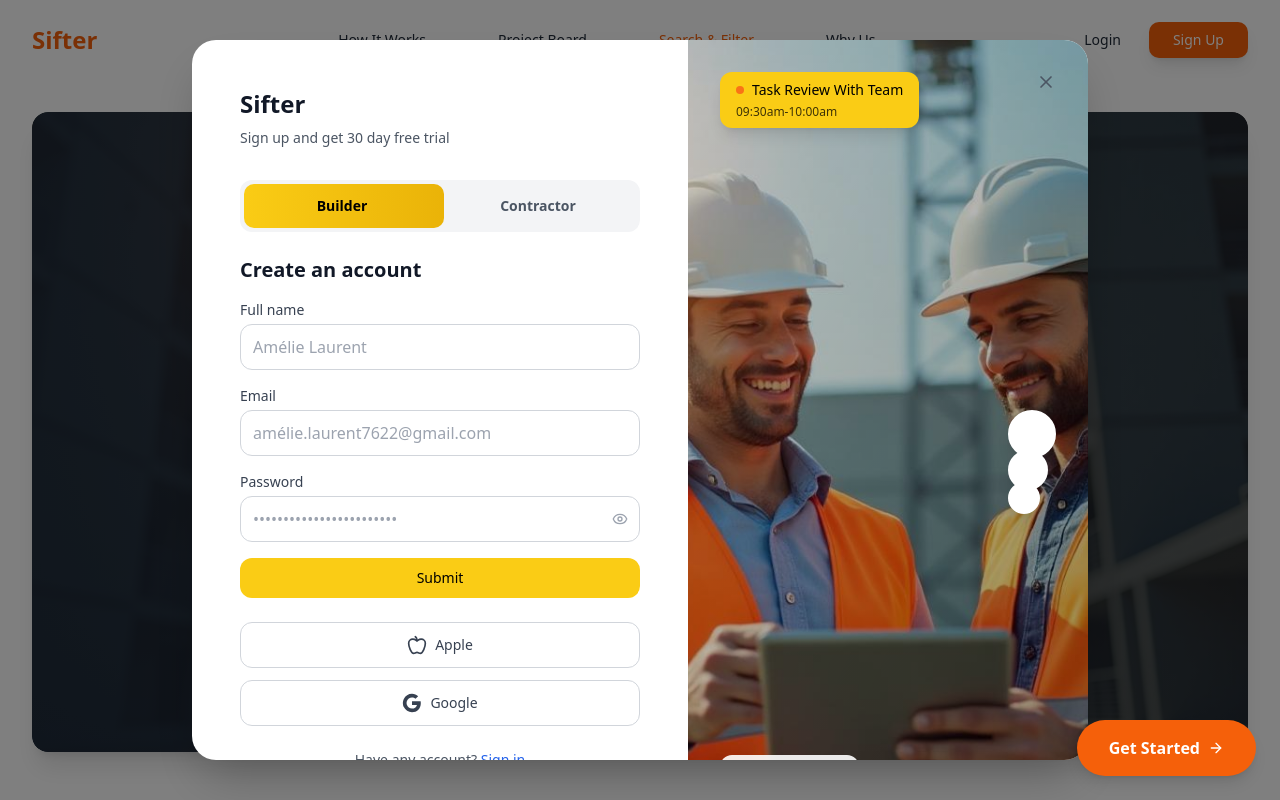
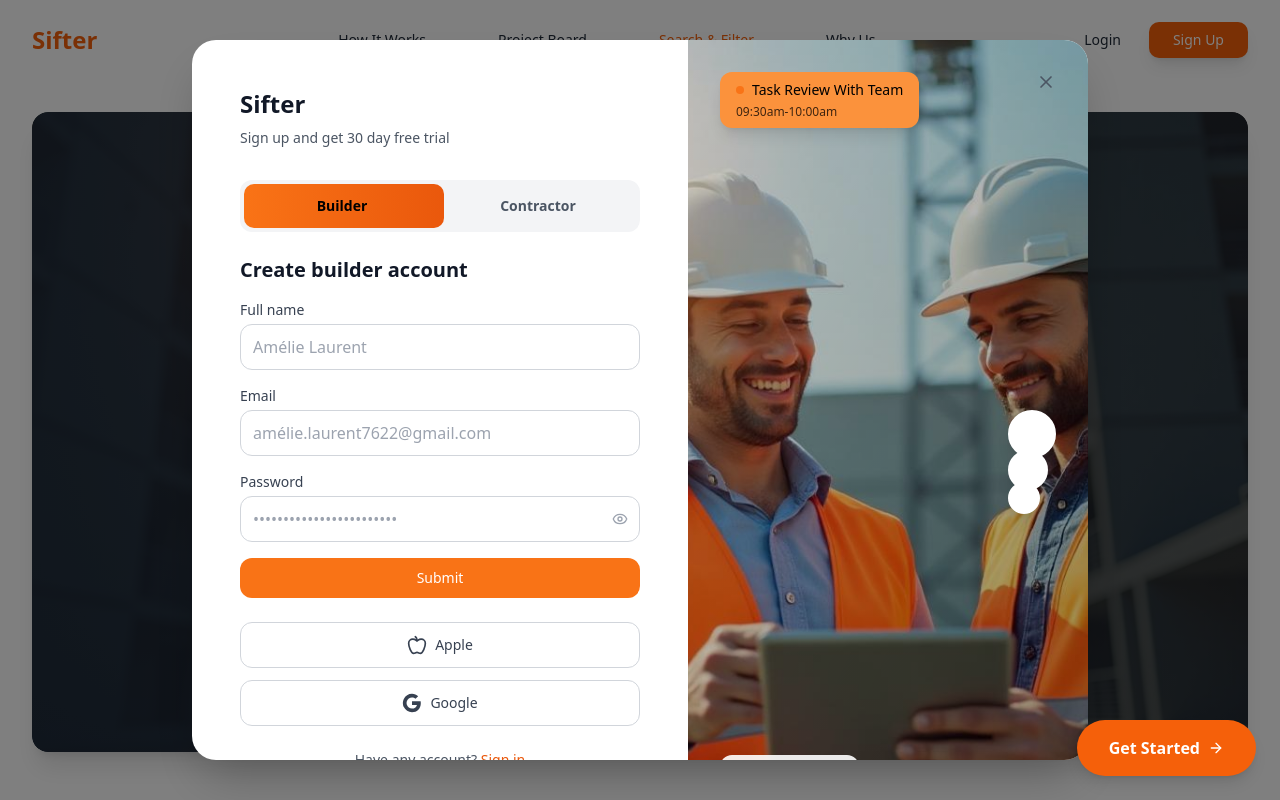
Before and after one commit to Abdulgafar4/buildmatch-network-flow, a React (Vite) app: page / in a window 1280 px wide. Both pictures are taken after a click on the button "Login". Shown: the top 800 px of the page. Built offline with nearby package versions, Linux system fonts and the light colour scheme.

Commit message:
Refactor AuthModal design
Maintain the construction orange color scheme and clarify user role selection (builder/contractor) during login/signup.

```diff
--- a/src/components/AuthModal.tsx
+++ b/src/components/AuthModal.tsx
@@ -57,7 +57,7 @@ const AuthModal: React.FC<AuthModalProps> = ({ isOpen, onClose }) => {
                   <div className="relative bg-gray-100 rounded-lg p-1">
                     {/* Animated Background */}
                     <div
-                      className={`absolute top-1 bottom-1 w-1/2 bg-gradient-to-r from-yellow-400 to-yellow-500 rounded-md transition-all duration-300 ease-out transform ${
+                      className={`absolute top-1 bottom-1 w-1/2 bg-gradient-to-r from-orange-500 to-orange-600 rounded-md transition-all duration-300 ease-out transform ${
                         userType === "builder"
                           ? "left-1 translate-x-0"
                           : "left-1/2 translate-x-0"
@@ -93,7 +93,7 @@ const AuthModal: React.FC<AuthModalProps> = ({ isOpen, onClose }) => {
               {userType === "admin" && (
                 <div className="mb-6 text-center">
                   <div className="inline-flex items-center px-4 py-2 bg-gray-900 text-white rounded-full text-sm font-medium mb-4">
-                    <div className="w-2 h-2 bg-yellow-400 rounded-full mr-2"></div>
+                    <div className="w-2 h-2 bg-orange-500 rounded-full mr-2"></div>
                     Admin Access
                   </div>
                   <button
@@ -141,7 +141,7 @@ const AuthModal: React.FC<AuthModalProps> = ({ isOpen, onClose }) => {
                     {authMode === "signup" ? "Have any account?" : "Don't have an account?"}{" "}
                     <button
                       onClick={() => setAuthMode(authMode === "signup" ? "login" : "signup")}
-                      className="text-blue-600 hover:text-blue-500 font-medium underline"
+                      className="text-orange-600 hover:text-orange-500 font-medium underline"
                     >
                       {authMode === "signup" ? "Sign in" : "Sign up"}
                     </button>
@@ -177,7 +177,7 @@ const AuthModal: React.FC<AuthModalProps> = ({ isOpen, onClose }) => {
             <div className="absolute inset-0 bg-gradient-to-br from-black/20 to-black/40" />
 
             {/* Floating UI elements */}
-            <div className="absolute top-8 left-8 bg-yellow-400 text-black px-4 py-2 rounded-lg text-sm font-medium shadow-lg">
+            <div className="absolute top-8 left-8 bg-orange-400 text-black px-4 py-2 rounded-lg text-sm font-medium shadow-lg">
               <div className="flex items-center">
                 <div className="w-2 h-2 bg-orange-500 rounded-full mr-2"></div>
                 Task Review With Team
@@ -187,7 +187,7 @@ const AuthModal: React.FC<AuthModalProps> = ({ isOpen, onClose }) => {
 
             <div className="absolute bottom-8 left-8 bg-white/90 backdrop-blur-sm px-4 py-3 rounded-lg shadow-lg">
               <div className="flex items-center text-sm font-medium text-gray-900 mb-1">
-                <div className="w-2 h-2 bg-blue-500 rounded-full mr-2"></div>
+                <div className="w-2 h-2 bg-orange-500 rounded-full mr-2"></div>
                 Daily Meeting
               </div>
               <div className="text-xs text-gray-600 mb-2">12:00pm-01:00pm</div>
@@ -269,7 +269,7 @@ const SignupForm: React.FC<{ userType: UserType; onClose: () => void }> = ({ use
   return (
     <form onSubmit={handleSubmit} className="space-y-4">
       <h2 className="text-xl font-semibold text-gray-900 mb-4">
-        Create an account
+        Create {userType} account
       </h2>
 
       <div>
@@ -281,7 +281,7 @@ const SignupForm: React.FC<{ userType: UserType; onClose: () => void }> = ({ use
           placeholder="Amélie Laurent"
           value={formData.fullName}
           onChange={(e) => setFormData({...formData, fullName: e.target.value})}
-          className="w-full px-3 py-2.5 border border-gray-300 rounded-lg focus:ring-2 focus:ring-blue-500 focus:border-blue-500 transition-all"
+          className="w-full px-3 py-2.5 border border-gray-300 rounded-lg focus:ring-2 focus:ring-orange-500 focus:border-orange-500 transition-all"
         />
       </div>
 
@@ -294,7 +294,7 @@ const SignupForm: React.FC<{ userType: UserType; onClose: () => void }> = ({ use
           placeholder="amélie.laurent7622@gmail.com"
           value={formData.email}
           onChange={(e) => setFormData({...formData, email: e.target.value})}
-          className="w-full px-3 py-2.5 border border-gray-300 rounded-lg focus:ring-2 focus:ring-blue-500 focus:border-blue-500 transition-all"
+          className="w-full px-3 py-2.5 border border-gray-300 rounded-lg focus:ring-2 focus:ring-orange-500 focus:border-orange-500 transition-all"
         />
       </div>
 
@@ -308,7 +308,7 @@ const SignupForm: React.FC<{ userType: UserType; onClose: () => void }> = ({ use
             placeholder="••••••••••••••••••••••••"
             value={formData.password}
             onChange={(e) => setFormData({...formData, password: e.target.value})}
-            className="w-full px-3 py-2.5 pr-10 border border-gray-300 rounded-lg focus:ring-2 focus:ring-blue-500 focus:border-blue-500 transition-all"
+            className="w-full px-3 py-2.5 pr-10 border border-gray-300 rounded-lg focus:ring-2 focus:ring-orange-500 focus:border-orange-500 transition-all"
           />
           <button
             type="button"
@@ -322,7 +322,7 @@ const SignupForm: React.FC<{ userType: UserType; onClose: () => void }> = ({ use
 
       <Button
         type="submit"
-        className="w-full bg-yellow-400 hover:bg-yellow-500 text-black font-medium py-2.5 rounded-lg transition-all"
+        className="w-full bg-orange-500 hover:bg-orange-600 text-white font-medium py-2.5 rounded-lg transition-all"
       >
         Submit
       </Button>
@@ -376,7 +376,7 @@ const LoginForm: React.FC<{ userType: UserType; onClose: () => void }> = ({ user
   return (
     <form onSubmit={handleSubmit} className="space-y-4">
       <h2 className="text-xl font-semibold text-gray-900 mb-4">
-        Welcome back
+        {userType === "admin" ? "Admin Login" : `Welcome back, ${userType}`}
       </h2>
 
       <div>
@@ -388,7 +388,7 @@ const LoginForm: React.FC<{ userType: UserType; onClose: () => void }> = ({ user
           placeholder="Enter your email"
           value={formData.email}
           onChange={(e) => setFormData({...formData, email: e.target.value})}
-          className="w-full px-3 py-2.5 border border-gray-300 rounded-lg focus:ring-2 focus:ring-blue-500 focus:border-blue-500 transition-all"
+          className="w-full px-3 py-2.5 border border-gray-300 rounded-lg focus:ring-2 focus:ring-orange-500 focus:border-orange-500 transition-all"
         />
       </div>
 
@@ -402,7 +402,7 @@ const LoginForm: React.FC<{ userType: UserType; onClose: () => void }> = ({ user
             placeholder="Enter your password"
             value={formData.password}
             onChange={(e) => setFormData({...formData, password: e.target.value})}
-            className="w-full px-3 py-2.5 pr-10 border border-gray-300 rounded-lg focus:ring-2 focus:ring-blue-500 focus:border-blue-500 transition-all"
+            className="w-full px-3 py-2.5 pr-10 border border-gray-300 rounded-lg focus:ring-2 focus:ring-orange-500 focus:border-orange-500 transition-all"
           />
           <button
             type="button"
@@ -416,12 +416,12 @@ const LoginForm: React.FC<{ userType: UserType; onClose: () => void }> = ({ user
 
       <div className="flex items-center justify-between">
         <label className="flex items-center">
-          <input type="checkbox" className="rounded border-gray-300 text-blue-600 focus:ring-blue-500" />
+          <input type="checkbox" className="rounded border-gray-300 text-orange-600 focus:ring-orange-500" />
           <span className="ml-2 text-sm text-gray-600">Remember me</span>
         </label>
         <button
           type="button"
-          className="text-sm text-blue-600 hover:text-blue-500"
+          className="text-sm text-orange-600 hover:text-orange-500"
         >
           Forgot password?
         </button>
@@ -429,7 +429,7 @@ const LoginForm: React.FC<{ userType: UserType; onClose: () => void }> = ({ user
 
       <Button
         type="submit"
-        className="w-full bg-yellow-400 hover:bg-yellow-500 text-black font-medium py-2.5 rounded-lg transition-all"
+        className="w-full bg-orange-500 hover:bg-orange-600 text-white font-medium py-2.5 rounded-lg transition-all"
       >
         Sign In
       </Button>
```
